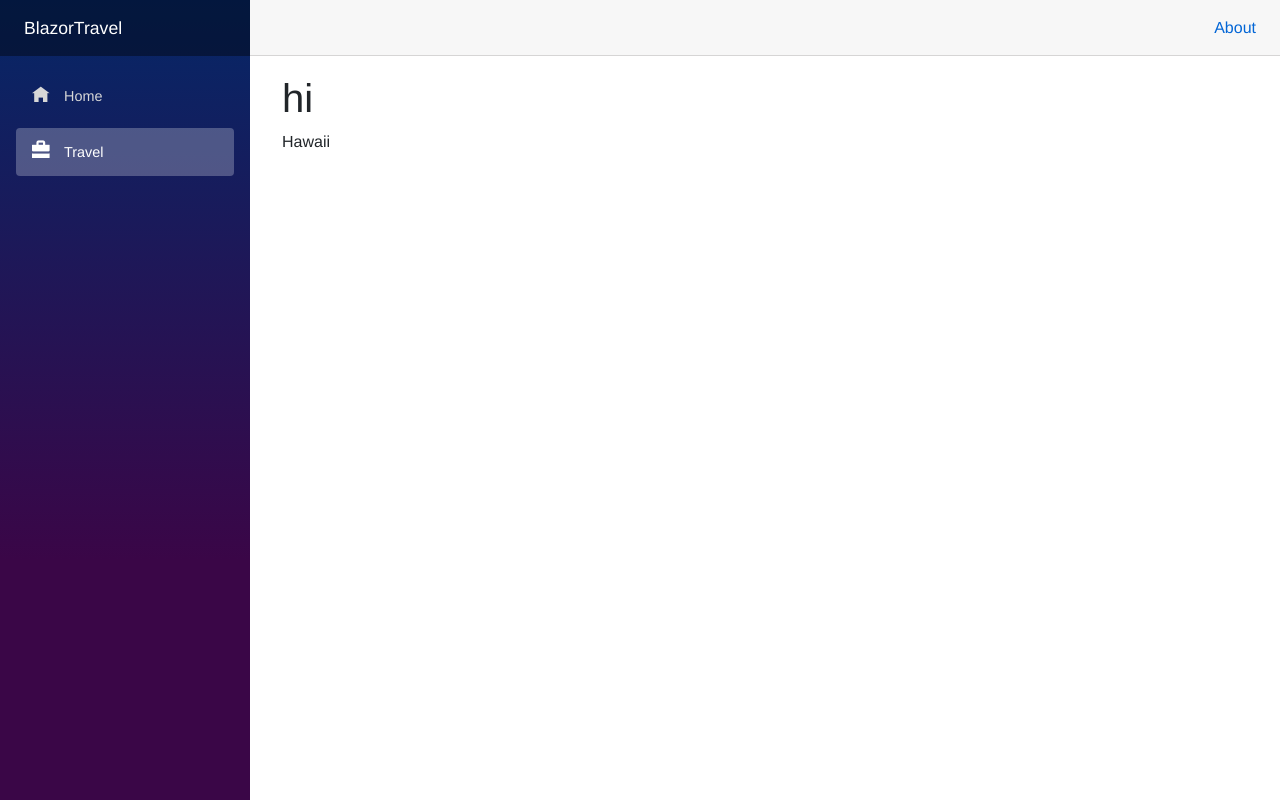
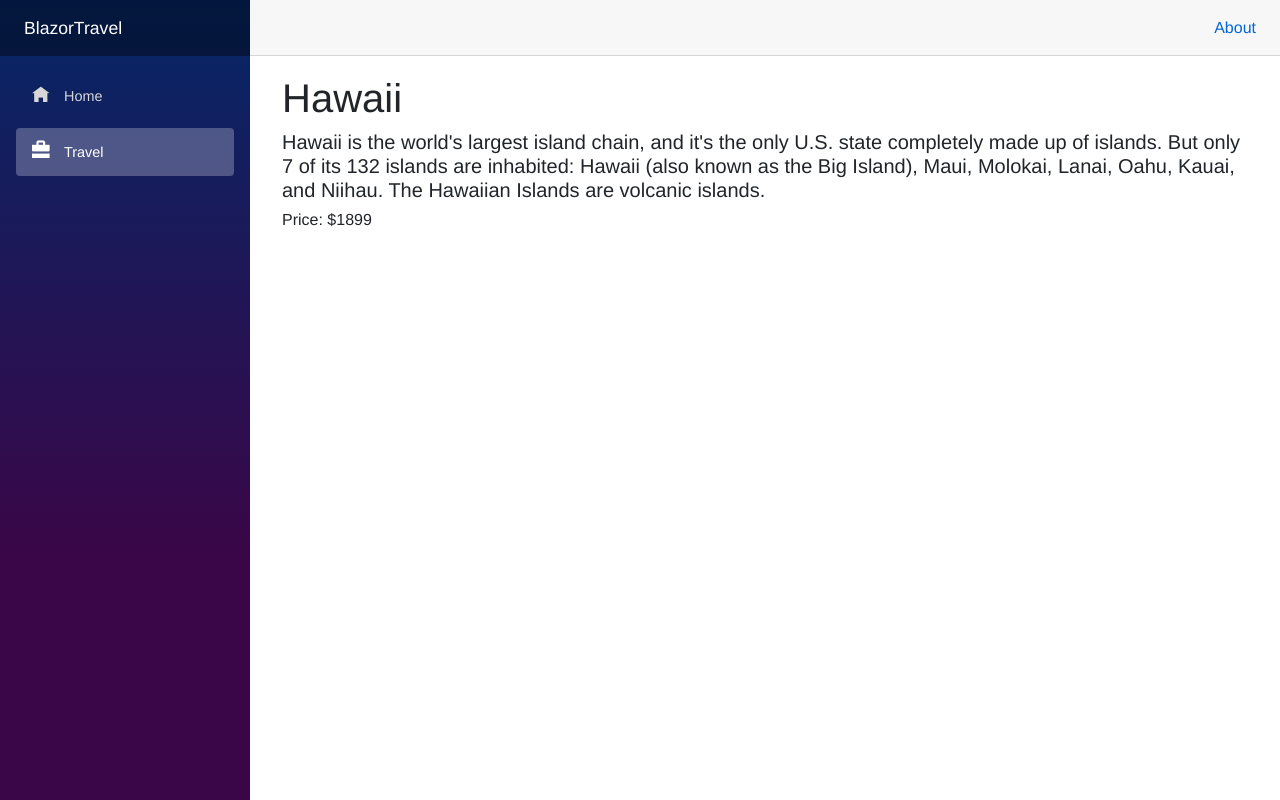
Before and after one commit to mroyski/BlazorTravel, an ASP.NET Core app: page /travel/1 in a window 1280 px wide. Run offline with ASP.NET Core 8, Linux system fonts and the light colour scheme; the project's own start-up code is not run, and a stand-in starts its controllers and pages; some libraries are stand-ins or nearby versions.

Commit message:
restyled location details

```diff
--- a/BlazorTravel/Pages/TravelDetails.razor
+++ b/BlazorTravel/Pages/TravelDetails.razor
@@ -1,8 +1,10 @@
 @page "/travel/{Id:int}"
 
-<h1>hi</h1>
+<h1>@Location.Destination</h1>
 
-<p>@Location.Destination</p>
+<h5>@Location.Description</h5>
+
+<h6>Price: $@Location.Price</h6>
 
 @code {
     public IList<TravelCard> travelCards = new List<TravelCard>();
@@ -15,6 +17,8 @@
     {
         travelCards.Add(new TravelCard { TravelCardId = 1, Destination = "Hawaii", Description = "Hawaii is the world's largest island chain, and it's the only U.S. state completely made up of islands. But only 7 of its 132 islands are inhabited: Hawaii (also known as the Big Island), Maui, Molokai, Lanai, Oahu, Kauai, and Niihau. The Hawaiian Islands are volcanic islands.", NumberOfDays = 7, Price = 1899 });
         travelCards.Add(new TravelCard { TravelCardId = 2, Destination = "Paris", Description = "Paris is the capital and most populous city of France, with an area of 105 square kilometres (41 square miles) and an official estimated population of 2,140,526.", NumberOfDays = 7, Price = 2000 });
+
+        // Get location by Id and set it as Location parameter
         Location = travelCards.FirstOrDefault(x => x.TravelCardId == Id);
     }
 
```
